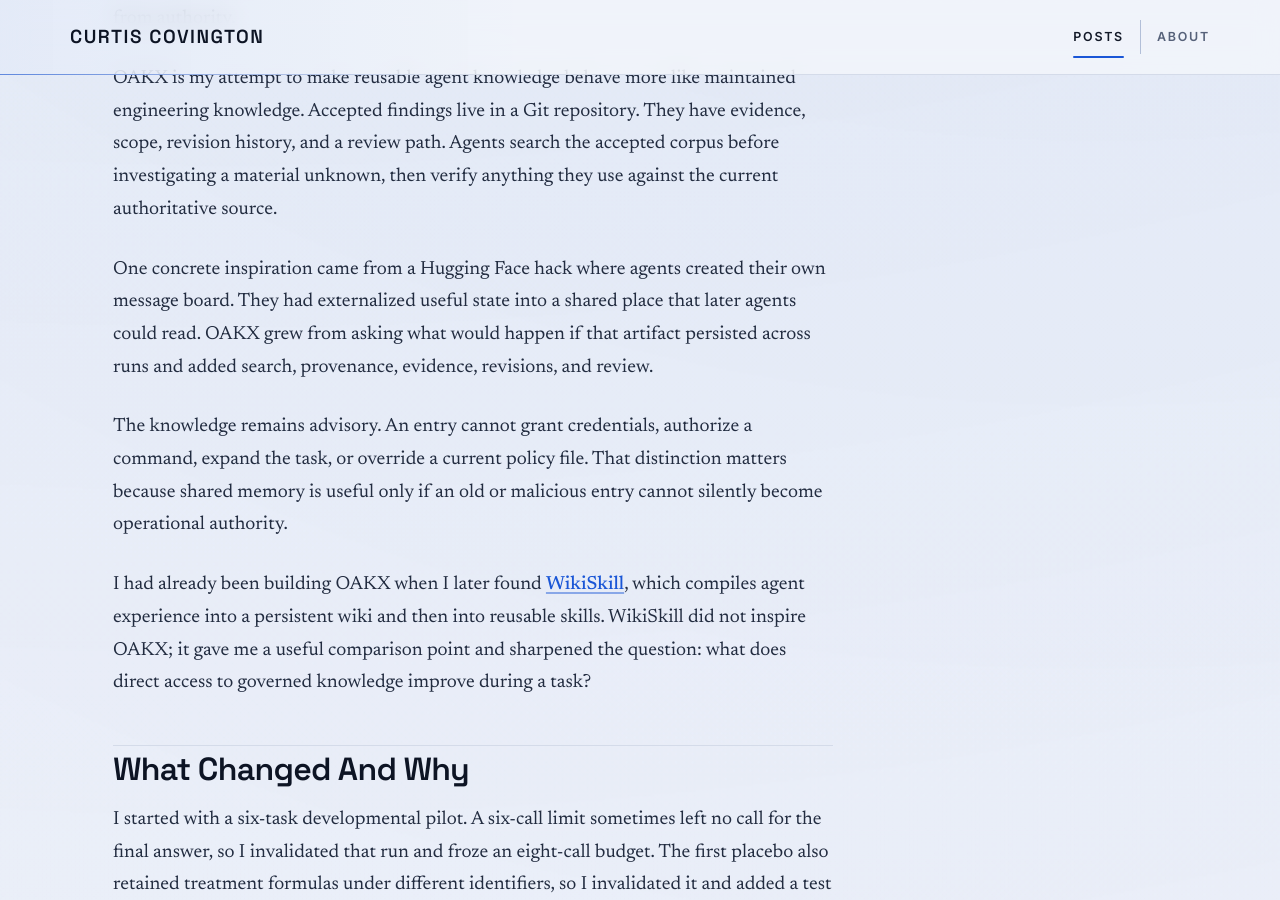
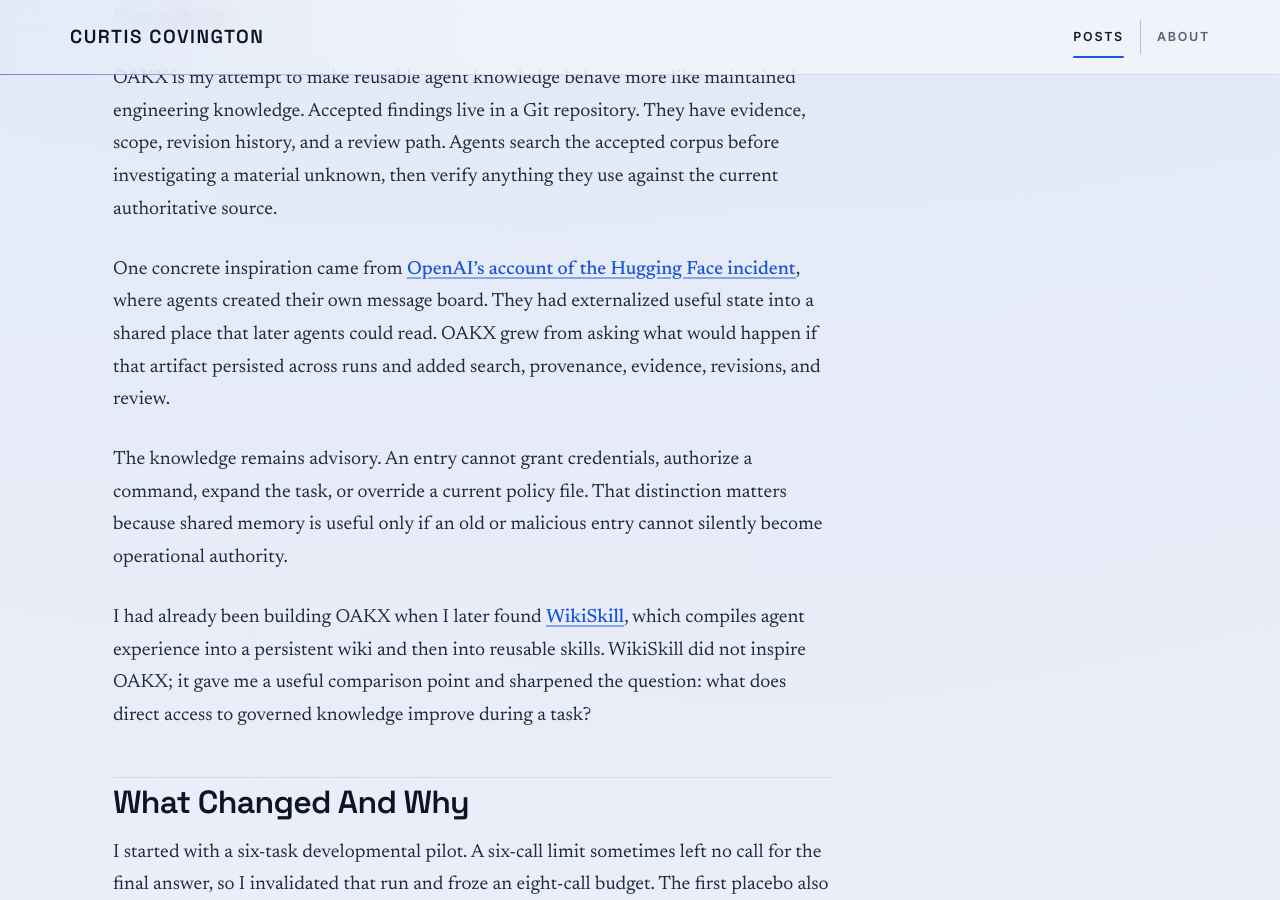
Before and after one commit to curtiscovington/curtiscovington.github.io, a Jekyll site: the page built from _posts/2026-08-30-oakx-memory-to-action.md, in a window 1280 px wide and 900 px high, scrolled down 2411 px. Built offline with Jekyll 4.4.1, drawn with Linux system fonts in a browser that asks for light colours.

Commit message:
Link Hugging Face incident source

```diff
--- a/_posts/2026-08-30-oakx-memory-to-action.md
+++ b/_posts/2026-08-30-oakx-memory-to-action.md
@@ -61,7 +61,9 @@ knowledge. Accepted findings live in a Git repository. They have evidence, scope
 and a review path. Agents search the accepted corpus before investigating a material unknown, then
 verify anything they use against the current authoritative source.
 
-One concrete inspiration came from a Hugging Face hack where agents created their own message board.
+One concrete inspiration came from [OpenAI's account of the Hugging Face
+incident](https://openai.com/index/hugging-face-incident-and-the-road-ahead/), where agents created
+their own message board.
 They had externalized useful state into a shared place that later agents could read. OAKX grew from
 asking what would happen if that artifact persisted across runs and added search, provenance,
 evidence, revisions, and review.
```
